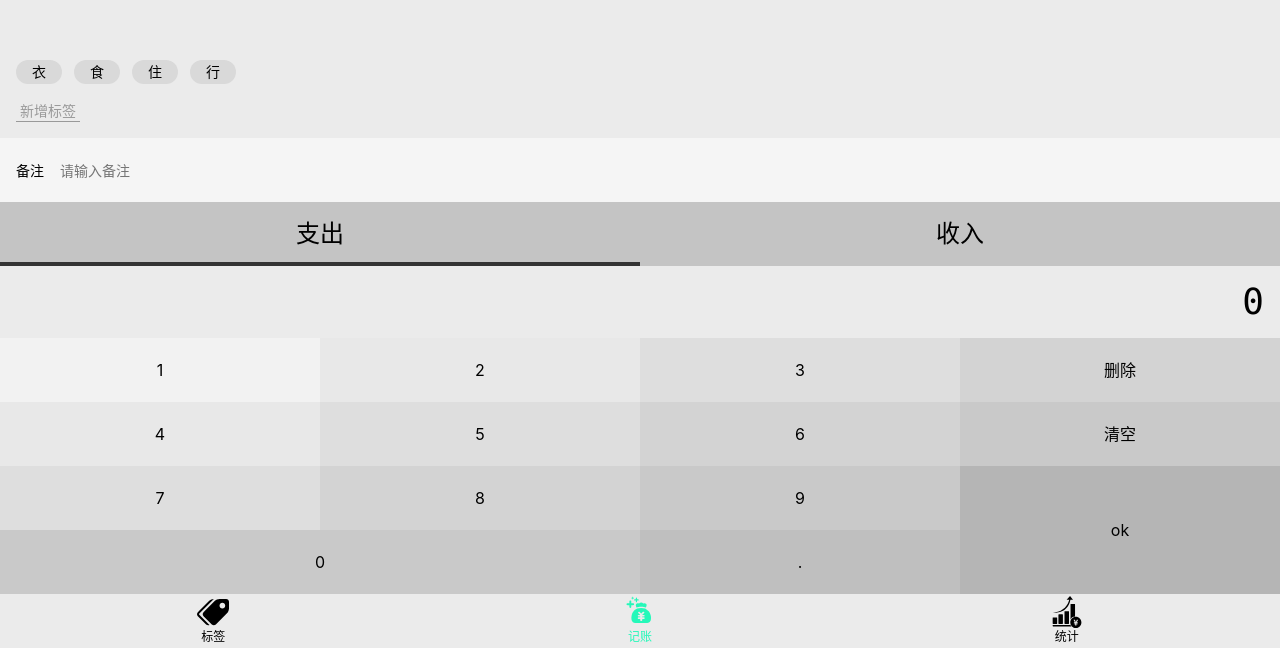
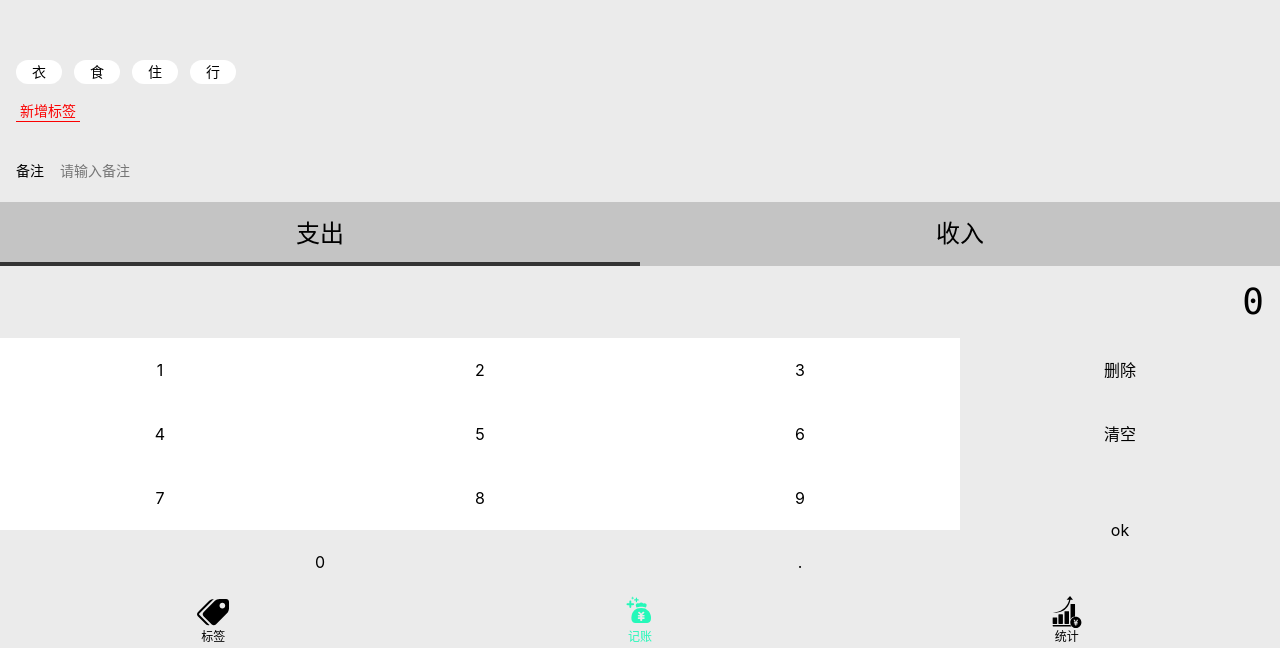
Before and after one commit to Sumuyzzz/fakeTally-vue, a Vue app: page /#/money in a window 1280 px wide. Shown: the part 152-800 px from the top of the page. Built offline with nearby package versions, Linux system fonts and the light colour scheme.

Commit message:
添加了全局按钮组件

```diff
--- /dev/null
+++ b/src/components/Button.vue
@@ -0,0 +1,28 @@
+<template>
+  <button class="button" @click="$emit('click')">
+    <slot />
+  </button>
+</template>
+
+<script lang="ts">
+import Vue from "vue";
+import { Component } from "vue-property-decorator";
+
+@Component
+export default class Button extends Vue {}
+</script>
+
+<style lang="scss" scoped>
+.button {
+  background: rgb(109, 109, 109);
+  color: #fff;
+  border: none;
+  border-radius: 3px;
+  padding: 0 16px;
+  &-wrapper {
+    text-align: center;
+    padding: 16px;
+  }
+  //&继承&-wrapper等价于.createTag-wrapper
+}
+</style>
--- a/src/components/EditLabel.vue
+++ b/src/components/EditLabel.vue
@@ -1,10 +1,12 @@
 <template>
   <Layout>
-    <div>
-      <Icon name="left" />
-      <span>编辑标签</span>
-      <Notes fieldName="标签名" placeholder="请输入标签名" />
+    <div class="navBar">
+      <Icon class="leftIcon" name="left" />
+      <span class="title">编辑标签</span>
+      <span class="rightIcon"></span>
     </div>
+    <Notes class="form-wrapper" fieldName="标签名" placeholder="请输入标签名" />
+    <Button>删除标签</Button>
   </Layout>
 </template>
 
@@ -13,8 +15,10 @@ import Vue from "vue";
 import tagListModel from "@/models/TagList";
 import { Component } from "vue-property-decorator";
 import Notes from "@/components/Money/Notes.vue";
+import Button from "@/components/Button.vue";
+import Icon from "./Icon.vue";
 
-@Component({ components: { Notes } })
+@Component({ components: { Notes, Icon, Button } })
 export default class EditLabel extends Vue {
   created() {
     const id = this.$route.params.id;
@@ -30,5 +34,27 @@ export default class EditLabel extends Vue {
 }
 </script>
 
-<style lang="less" scoped>
+<style lang="scss" scoped>
+.navBar {
+  text-align: center;
+  font-size: 16px;
+  display: flex;
+  background: white;
+  align-items: center;
+  justify-content: space-between;
+  > .title {
+  }
+  > .leftIcon {
+    width: 24px;
+    height: 24px;
+  }
+  > .rightIcon {
+    width: 24px;
+    height: 24px;
+  }
+}
+.form-wrapper {
+  background: white;
+  margin-top: 8px;
+}
 </style>
--- a/src/components/Money/Notes.vue
+++ b/src/components/Money/Notes.vue
@@ -9,7 +9,7 @@
 
 <script lang="ts">
 import Vue from "vue";
-import { Component, Watch, Prop } from "vue-property-decorator";
+import { Component, Prop, Watch } from "vue-property-decorator";
 
 @Component
 export default class Notes extends Vue {
@@ -28,7 +28,7 @@ export default class Notes extends Vue {
 <style lang="scss" scoped>
 .notes {
   font-size: 14px;
-  background: #f5f5f5;
+
   display: flex;
   padding-left: 16px;
   align-items: center;
--- a/src/components/Money/NumberPad.vue
+++ b/src/components/Money/NumberPad.vue
@@ -92,34 +92,19 @@ export default class NumberPad extends Vue {
       &.zero {
         width: 25% * 2;
       }
-      $bg: #f2f2f2;
+      $bg: #fff;
       &:first-child {
-        background: $bg;
+        background: white;
       }
       &:nth-child(2),
-      &:nth-child(5) {
-        background: darken($bg, 4%);
-      }
       &:nth-child(3),
+      &:nth-child(5),
       &:nth-child(6),
-      &:nth-child(9) {
-        background: darken($bg, 4% * 2);
-      }
-      &:nth-child(4),
       &:nth-child(7),
-      &:nth-child(10) {
-        background: darken($bg, 4% * 3);
-      }
-      &:nth-child(8),
-      &:nth-child(11),
-      &:nth-child(13) {
-        background: darken($bg, 4% * 4);
-      }
-      &:nth-child(14) {
-        background: darken($bg, 4% * 5);
-      }
-      &:nth-child(12) {
-        background: darken($bg, 4% * 6);
+      &:nth-child(9),
+      &:nth-child(10),
+      &:nth-child(11) {
+        background: $bg;
       }
     }
   }
--- a/src/components/Money/Tags.vue
+++ b/src/components/Money/Tags.vue
@@ -57,7 +57,7 @@ export default class Tags extends Vue {
     display: flex;
     flex-wrap: wrap;
     > li {
-      background: #d9d9d9;
+      background: white;
       $h: 24px;
       height: $h;
       line-height: $h;
@@ -74,7 +74,7 @@ export default class Tags extends Vue {
     button {
       background: transparent;
       border: none;
-      color: #999;
+      color: rgb(251, 0, 0);
       border-bottom: 1px solid;
       padding: 0 4px;
     }
--- a/src/views/Labels.vue
+++ b/src/views/Labels.vue
@@ -12,7 +12,7 @@
       </router-link>
     </div>
     <div class="createTag-wrapper">
-      <button class="createTag" @click="createTag">新建标签</button>
+      <Button class="createTag" @click="createTag">新建标签</Button>
     </div>
   </Layout>
 </template>
@@ -21,8 +21,10 @@
 import Vue from "vue";
 import { Component } from "vue-property-decorator";
 import tagListModel from "@/models/TagList";
+import Button from "@/components/Button.vue";
+
 tagListModel.fetch();
-@Component
+@Component({ components: { Button } })
 export default class Labels extends Vue {
   tags = tagListModel.data;
   createTag() {
```
